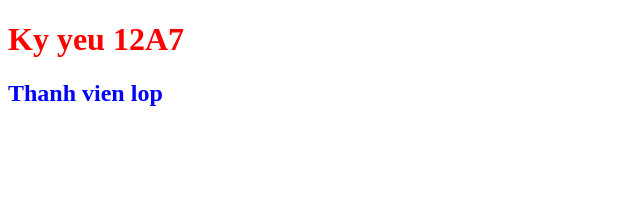
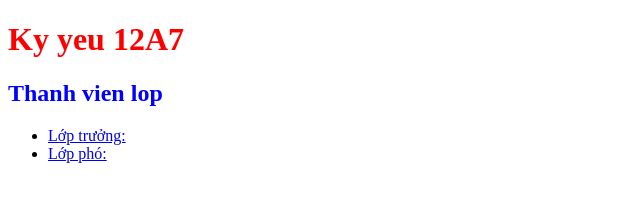
Before and after one commit to hanvu302008-pixel/ngochan.github.io, a plain HTML site: page Baitapf2/hinh9.html in a window 1280 px wide. Shown: the whole page, without its empty margins (0-640 px from the left). Drawn offline with Linux system fonts and the light colour scheme.

Commit message:
Update hinh9.html

```diff
--- a/Baitapf2/hinh9.html
+++ b/Baitapf2/hinh9.html
@@ -7,3 +7,9 @@
   <body>
     <h1><font color="red">Ky yeu 12A7</font></h1>
     <h2><font color="blue">Thanh vien lop</font></h2>
+    <ul>
+      <li><a href="loptruong.html" target="noidung">Lớp trưởng:</a></li>
+      <li><a href="loppho.html" target="noidung">Lớp phó:</a></li>
+    </ul>
+  </body>
+</html>
```
